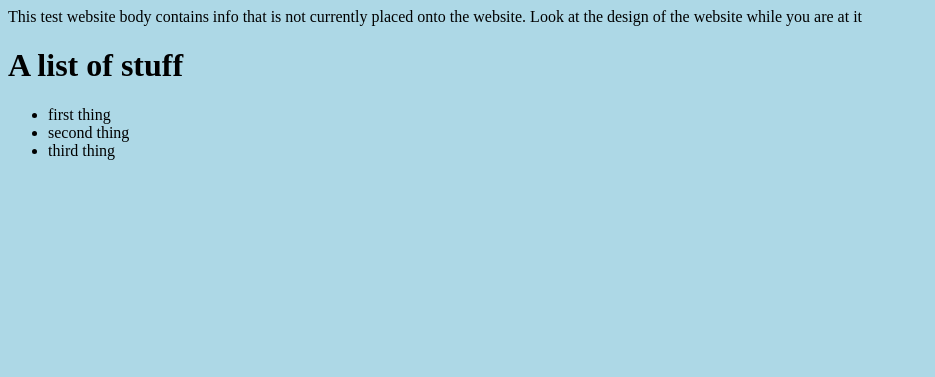
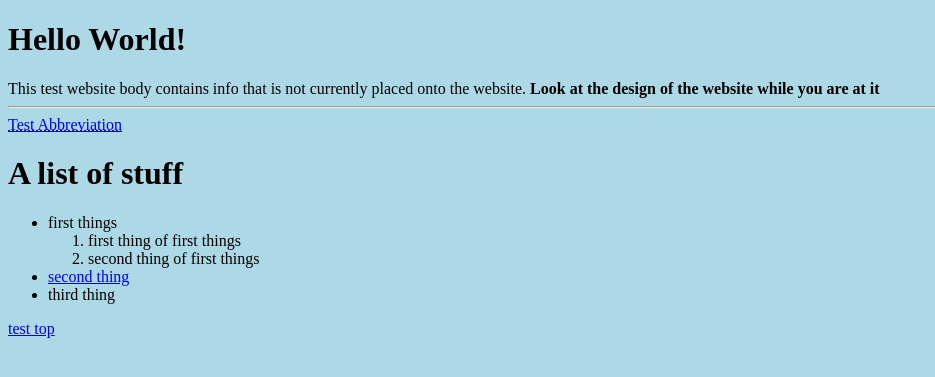
Before and after one commit to Kenymon/flask_website, a Flask app: page / in a window 1280 px wide. Shown: the top 377 px of the page, without its empty margins (0-935 px from the left). Run offline with Flask 2, Linux system fonts and the light colour scheme.

Commit message:
Tested/Learned more html tags and tested them

```diff
--- a/server.py
+++ b/server.py
@@ -13,3 +13,7 @@ def hello_world():
 @app.errorhandler(404)
 def page_not_found(error):
     return render_template( 'error_404.html')
+
+@app.route('/second_page')
+def second_page():
+	return render_template( 'test_second_page/second_page.html')
--- a/templates/header.html
+++ b/templates/header.html
@@ -7,15 +7,35 @@
 </title>
 </head>
 
+<h1 id="top">
+Hello World!
+</h1>
+
 <body>
 This test website body contains info that is not currently placed onto the
-website. Look at the design of the website while you are at it
+website. <b> Look at the design of the website while you are at it </b>
+
+<hr />
+
+<abbr title="Hello There"><a href="http:///www.Ucsd.edu">
+Test Abbreviation
+</a></abbr>
 
 <h1> A list of stuff </h1>
 <ul>
-    <li>first thing</li>
-    <li> second thing</li>
+    <li>first things</li>
+        <ol>
+            <li>first thing of first things</li>
+            <li>second thing of first things</li>
+        </ol>
+    <li><a href="/second_page" target="_blank"> second thing</a></li>
     <li> third thing </li>
 </ul>
 
+<p>
+<a href="#top">
+test top
+</a>
+</p>
+
 </body>
```
Also changed, not shown: templates/test_second_page/second_page.html (added, +13 -0 lines), 2 other files.
